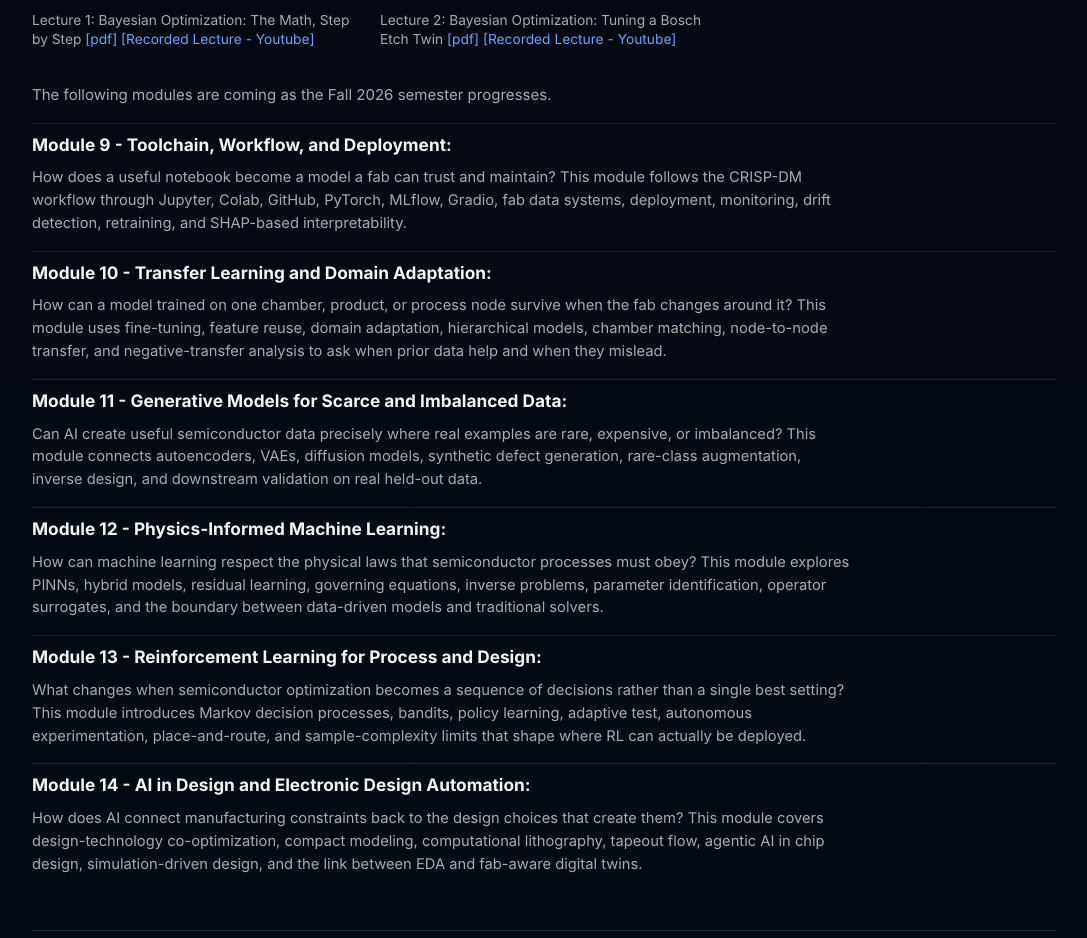
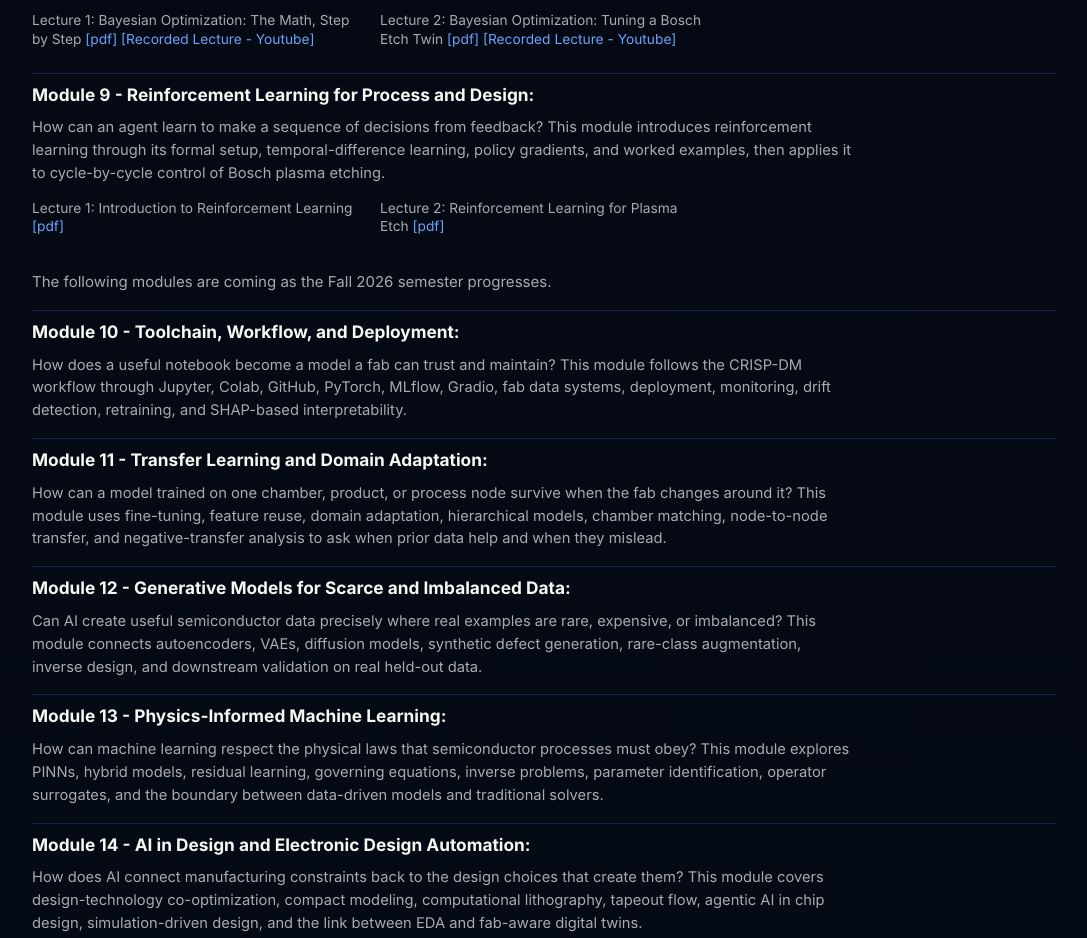
Before and after one commit to aikhan123/khan-lab-website, a plain HTML site: page ai-semiconductors-course.html in a window 1280 px wide. Shown: the part 2398-3336 px from the top of the page, without its empty margins (96-1183 px from the left). Drawn offline with Linux system fonts and the light colour scheme.

Commit message:
Add reinforcement learning module 9 lecture PDFs

```diff
--- a/ai-semiconductors-course.html
+++ b/ai-semiconductors-course.html
@@ -134,11 +134,23 @@
     <div class="course-video-item"><span>Lecture 2: Bayesian Optimization: Tuning a Bosch Etch Twin</span> <a href="AI4Semi/slides/AI4Semi%20-%20Module%208%20-%20Bayesian%20Optimization%20%3A%20Lecture%202_recording.pdf" target="_blank" rel="noopener">[pdf]</a> <a href="https://www.youtube.com/watch?v=l94TW8JXImk" target="_blank" rel="noopener">[Recorded Lecture - Youtube]</a></div>
   </div>
   </section>
+  <section class="course-section ai4semi-module">
+    <div class="course-heading">
+      <div>
+        <h2>Module 9 - Reinforcement Learning for Process and Design:</h2>
+        <p class="course-description">How can an agent learn to make a sequence of decisions from feedback? This module introduces reinforcement learning through its formal setup, temporal-difference learning, policy gradients, and worked examples, then applies it to cycle-by-cycle control of Bosch plasma etching.</p>
+      </div>
+    </div>
+  <div class="course-video-list">
+    <div class="course-video-item"><span>Lecture 1: Introduction to Reinforcement Learning</span> <a href="AI4Semi/slides/AI4Semi%20-%20Module%209%20-%20Reinforcement%20Learning%20%3A%20Lecture%201.pdf" target="_blank" rel="noopener">[pdf]</a></div>
+    <div class="course-video-item"><span>Lecture 2: Reinforcement Learning for Plasma Etch</span> <a href="AI4Semi/slides/AI4Semi%20-%20Module%209%20-%20Reinforcement%20Learning%20%3A%20Lecture%202.pdf" target="_blank" rel="noopener">[pdf]</a></div>
+  </div>
+  </section>
   <p class="course-more-note">The following modules are coming as the Fall 2026 semester progresses.</p>
   <section class="course-section ai4semi-module">
     <div class="course-heading">
       <div>
-        <h2>Module 9 - Toolchain, Workflow, and Deployment:</h2>
+        <h2>Module 10 - Toolchain, Workflow, and Deployment:</h2>
         <p class="course-description">How does a useful notebook become a model a fab can trust and maintain? This module follows the CRISP-DM workflow through Jupyter, Colab, GitHub, PyTorch, MLflow, Gradio, fab data systems, deployment, monitoring, drift detection, retraining, and SHAP-based interpretability.</p>
       </div>
     </div>
@@ -146,7 +158,7 @@
   <section class="course-section ai4semi-module">
     <div class="course-heading">
       <div>
-        <h2>Module 10 - Transfer Learning and Domain Adaptation:</h2>
+        <h2>Module 11 - Transfer Learning and Domain Adaptation:</h2>
         <p class="course-description">How can a model trained on one chamber, product, or process node survive when the fab changes around it? This module uses fine-tuning, feature reuse, domain adaptation, hierarchical models, chamber matching, node-to-node transfer, and negative-transfer analysis to ask when prior data help and when they mislead.</p>
       </div>
     </div>
@@ -154,7 +166,7 @@
   <section class="course-section ai4semi-module">
     <div class="course-heading">
       <div>
-        <h2>Module 11 - Generative Models for Scarce and Imbalanced Data:</h2>
+        <h2>Module 12 - Generative Models for Scarce and Imbalanced Data:</h2>
         <p class="course-description">Can AI create useful semiconductor data precisely where real examples are rare, expensive, or imbalanced? This module connects autoencoders, VAEs, diffusion models, synthetic defect generation, rare-class augmentation, inverse design, and downstream validation on real held-out data.</p>
       </div>
     </div>
@@ -162,16 +174,8 @@
   <section class="course-section ai4semi-module">
     <div class="course-heading">
       <div>
-        <h2>Module 12 - Physics-Informed Machine Learning:</h2>
+        <h2>Module 13 - Physics-Informed Machine Learning:</h2>
         <p class="course-description">How can machine learning respect the physical laws that semiconductor processes must obey? This module explores PINNs, hybrid models, residual learning, governing equations, inverse problems, parameter identification, operator surrogates, and the boundary between data-driven models and traditional solvers.</p>
-      </div>
-    </div>
-  </section>
-  <section class="course-section ai4semi-module">
-    <div class="course-heading">
-      <div>
-        <h2>Module 13 - Reinforcement Learning for Process and Design:</h2>
-        <p class="course-description">What changes when semiconductor optimization becomes a sequence of decisions rather than a single best setting? This module introduces Markov decision processes, bandits, policy learning, adaptive test, autonomous experimentation, place-and-route, and sample-complexity limits that shape where RL can actually be deployed.</p>
       </div>
     </div>
   </section>
```
Also changed, not shown: 2 other files.
